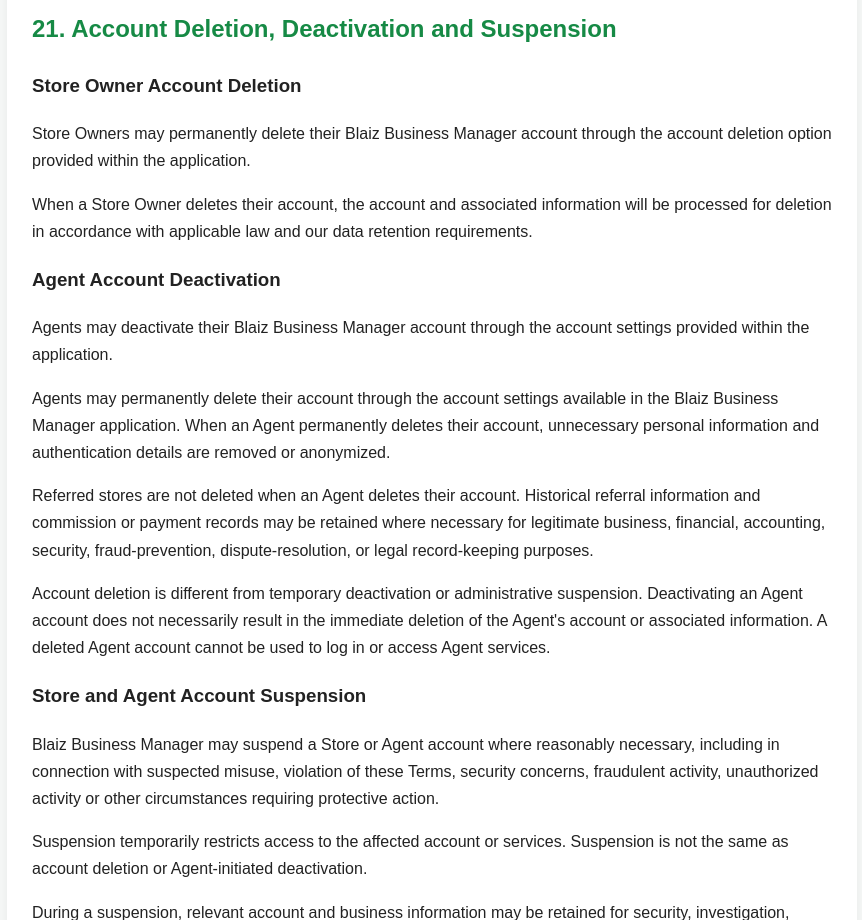
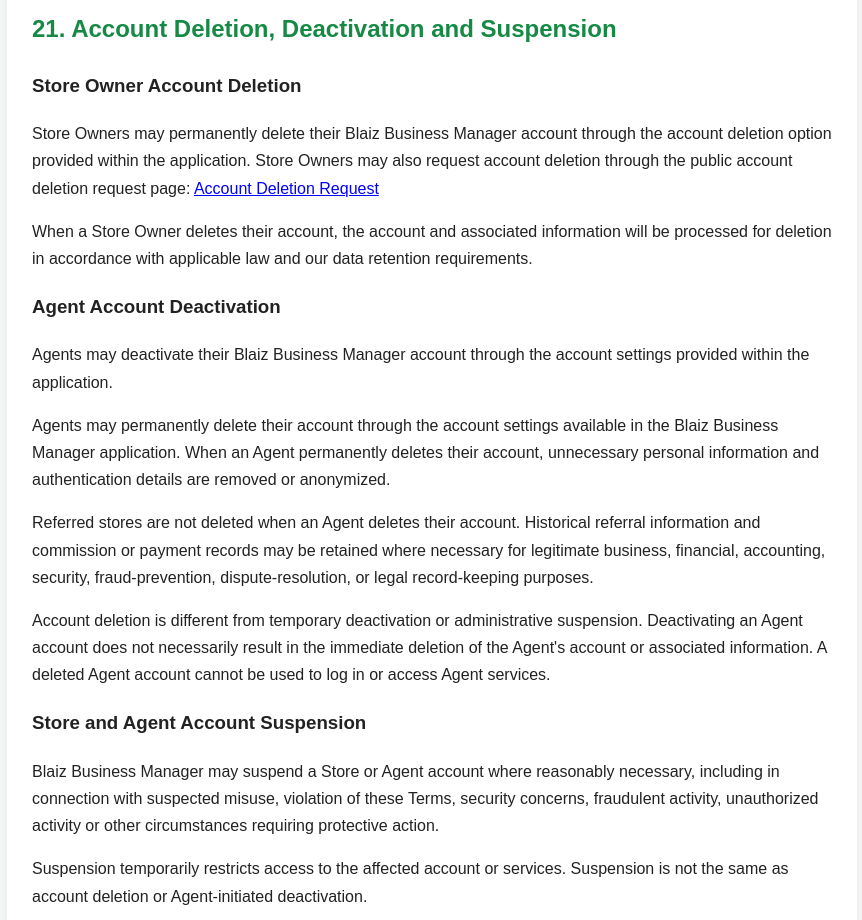
Before and after one commit to star-blaiz/blaiz-business-manager, a website: page frontend/privacy.html in a window 1280 px wide. Shown: the part 6940-7860 px from the top of the page, without its empty margins (208-1070 px from the left). Drawn offline with Linux system fonts and the light colour scheme.

Commit message:
Update privacy policy and terms

```diff
--- a/frontend/privacy.html
+++ b/frontend/privacy.html
@@ -531,7 +531,16 @@
 <p>
     Store Owners may permanently delete their Blaiz Business Manager
     account through the account deletion option provided within the
-    application.
+    application. Store Owners
+    may also request account deletion through the public account
+    deletion request page:
+    <a
+        href="https://blaiz-business-manager-gq8b.onrender.com/delete-account"
+        target="_blank"
+        rel="noopener noreferrer"
+    >
+        Account Deletion Request
+    </a>
 </p>
 
 <p>
```
Also changed, not shown: frontend/terms.html (+10 -1 lines).
